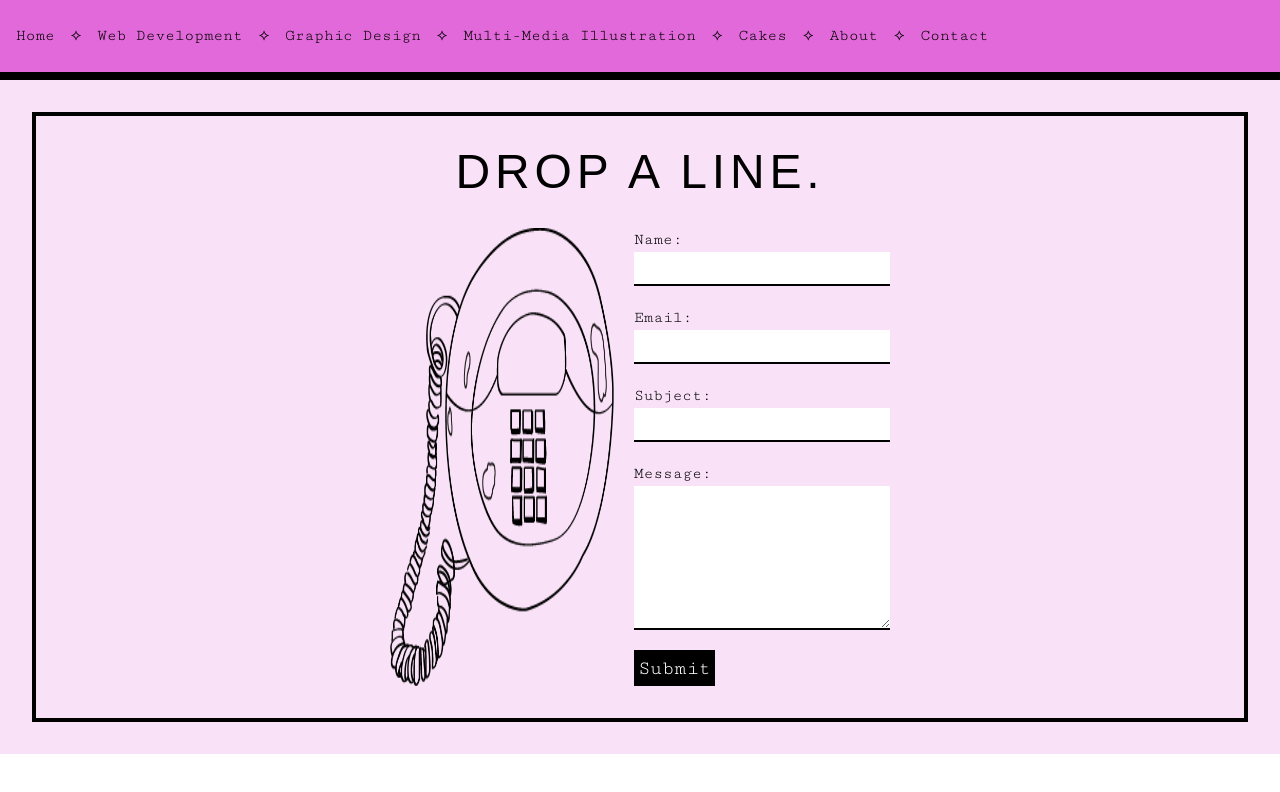
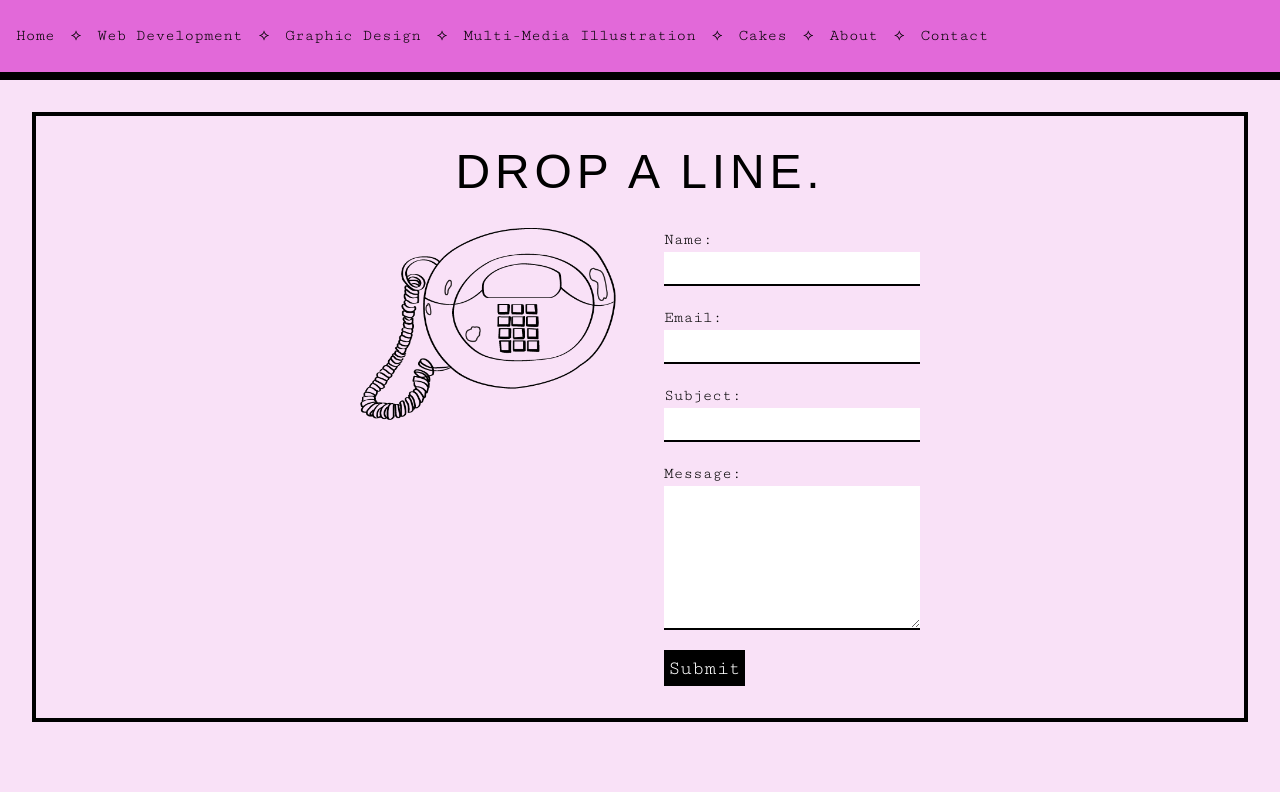
Before and after one commit to buntyalexandra/my-portfolio, a Next.js app: page /contact in a window 1280 px wide. Shown: the top 792 px of the page. Built offline with nearby package versions, Linux system fonts and the light colour scheme; a web font is replaced by a local one.

Commit message:
fixed image stretching on contact page

```diff
--- a/app/contact/page.js
+++ b/app/contact/page.tsx
@@ -7,18 +7,18 @@ const oi = Oi({ weight: "400", subsets: ["latin"] });
 
 export default function Contact() {
   return (
-    <div className="h-full bg-pink-100 p-8">
-      <div className="border-black border-4 h-full p-8 flex flex-col items-center">
+    <div className="h-screen bg-pink-100 p-8">
+      <div className="border-black border-4 h-fit p-8 flex flex-col items-center md:h-fit">
         <div className={oi.className}>
           <h1 className="text-black text-center text-5xl pb-8 tracking-widest">
             DROP A LINE.
           </h1>
         </div>
-        <div className="flex flex-row flex-wrap justify-center gap-5">
+        <div className="flex flex-row flex-wrap justify-center gap-5 md:gap-12">
           <Image
             src={phone}
             alt="photo of an illustrated vintage red circular corded telephone"
-            className="w-56 h-auto"
+            className="w-52 h-36 md:w-64 md:h-48"
           />
           <ContactForm />
         </div>
--- a/lib/cakes.js
+++ b/lib/cakes.js
@@ -1,7 +1,7 @@
 import cakeData from "../cakes/cakeData";
 
 export async function getCakeData(id) {
-  // find the cake with that id and make the info that object
+  // find the cake with by id and return an object with the corresponding data
   for (let i = 0; i < cakeData.length; i++) {
     if (id === cakeData[i].id.toString()) {
       return {
```
